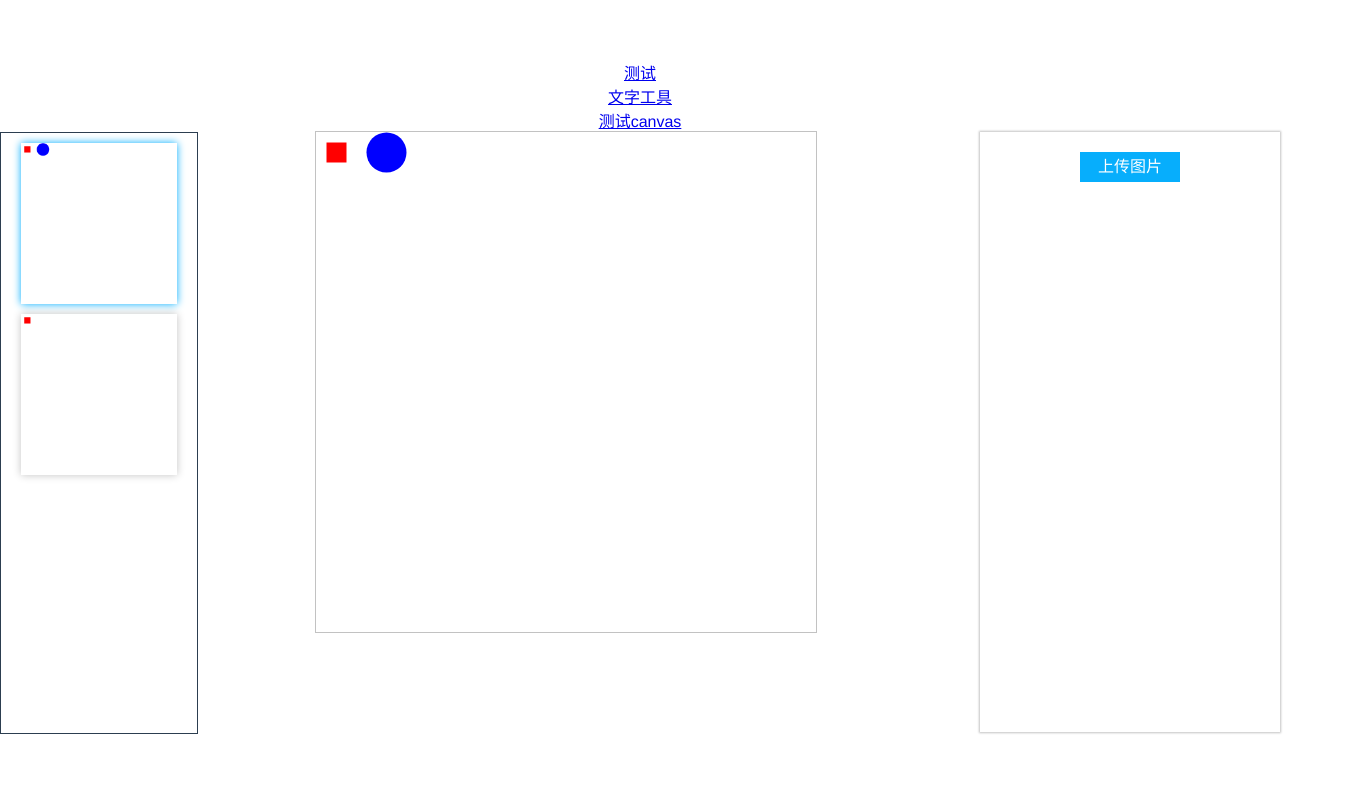
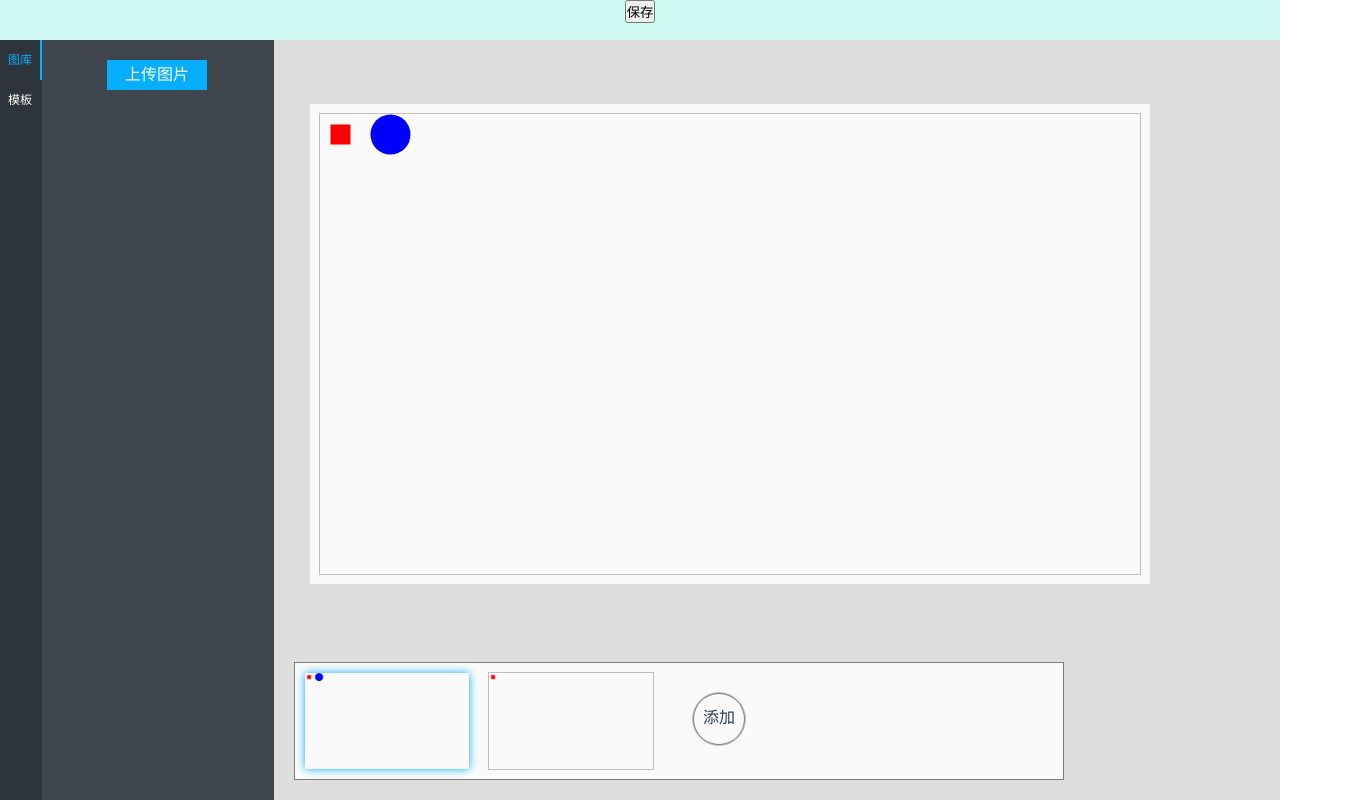
Before and after one commit to brushbird/album, a Vue app: page /#/canvasmodule in a window 1280 px wide. Shown: the whole page, 1366 px wide, since content can reach past the window. Built offline with nearby package versions, Linux system fonts and the light colour scheme.

Commit message:
update page

```diff
--- a/index.html
+++ b/index.html
@@ -2,7 +2,8 @@
 <html>
   <head>
     <meta charset="utf-8">
-    <title>album</title>
+    <meta name="viewport" content="width=1366px">
+    <title>在线设计相册</title>
   </head>
   <body>
     <div id="app"></div>
--- a/package.json
+++ b/package.json
@@ -10,6 +10,7 @@
   },
   "dependencies": {
     "vue": "^2.1.10",
+    "vue-resource": "^1.2.1",
     "vue-router": "^2.2.0"
   },
   "devDependencies": {
--- a/src/App.vue
+++ b/src/App.vue
@@ -1,15 +1,11 @@
 <template>
   <div id="app">
-    <ul>
-        <li v-for="value in list">
-          <router-link :to="value.href">{{ value.des }}</router-link>
-        </li>
-      </ul>
-    <router-view></router-view>
+    <canvasmodule></canvasmodule>
   </div>
 </template>
 
 <script>
+import canvasmodule from "components/canvasModule/canvasModule.vue";
 export default {
   name: 'app',
   data(){
@@ -20,7 +16,8 @@ export default {
         '/canvasmodule': {href: '/canvasmodule', des: "测试canvas"},
       }
     }
-  }
+  },
+  components:{canvasmodule}
 }
 </script>
 
@@ -31,6 +28,10 @@ export default {
   -moz-osx-font-smoothing: grayscale;
   text-align: center;
   color: #2c3e50;
-  margin-top: 60px;
+  position: absolute;
+  width: 100%;
+  height: 100%;
+  background-color: #ddd;
+  overflow: hidden;
 }
 </style>
--- a/src/components/canvasModule/canvasModule.less
+++ b/src/components/canvasModule/canvasModule.less
@@ -2,37 +2,75 @@
     margin: 0;
     padding: 0;
 }
-
+::-webkit-scrollbar {
+        width: 8px;
+    }
+    ::-webkit-scrollbar-button {
+        opacity: 0;
+        width: 5px;
+        height: 8px;
+    }
+    ::-webkit-scrollbar-track-piece {
+        display: none;
+    }
+    ::-webkit-scrollbar-thumb {
+        width: 8px;
+        border-radius: 10px;
+        background-color: #cdcdcd;
+    }
 .content {
-    width: 1366px;
+    width: 100%;
     height: 100%;
+    header{
+    	width: 100%;
+    	height: 40px;
+    	background-color: #cff8f2;
+    }
     .canvasContent {
-        width: 980px;
-        height: 600px;
+        width: 75%;
+        height: 100%;
         float: left;
+        position: relative;
         .left-list {
-            float: left;
-            width: 20%;
-            height: 100%;
-            overflow-y: scroll;
-            border: 1px solid;
+            width: 60%;
+            overflow-x: scroll;
+            border: 1px solid rgba(0, 0, 0, 0.5);
+            background-color: #fafafa;
+            position: fixed;
+			bottom: 20px;
+			margin-left: 20px;
             li {
-                width: 80%;
-                margin: 10px auto;
-                box-shadow: 0 0 8px 0 rgba(0, 0, 0, 0.24);
+                width: 164px;
+                margin: 10px;
+                box-shadow: 0 0 0 1px rgba(0, 0, 0, 0.24);
                 list-style: none;
+                float: left;
                 img {
-                    width: 100%;
+                    width: 164px;
                 }
+            }
+            .addCanvas{
+            	width: 50px;
+            	height: 50px;
+            	border-radius: 50px;
+            	display: block;
+            	border:1px solid rgba(0, 0, 0, 0.5);
+            	margin: 30px;
+            	float: left;
+            	line-height: 3;
+            	cursor: pointer;
             }
             .cur {
                 box-shadow: 0 0 8px 0 rgba(0, 174, 255, 1);
             }
         }
         .main-list {
-            float: left;
-            width: 75%;
-            height: 100%;
+            padding: 10px;
+            background-color: #fafafa;
+            position: absolute;
+            left: 30%;
+            top: 20%;
+            transform: translate(-30%, -20%);
             .canvas-container {
                 margin: auto;
                 line-height: 1.5;
@@ -40,51 +78,4 @@
             }
         }
     }
-    .fileContent {
-        width: 300px;
-        height: 600px;
-        box-shadow: 0 0px 2px 1px rgba(0, 0, 0, 0.24);
-        float: left;
-        .images {
-            width: 100%;
-            float: left;
-            vertical-align: top;
-            .imgContainer {
-                width: 135px;
-                position: relative;
-                margin: 10px 0px 0px 10px;
-                float: left;
-                box-shadow: 0 0px 2px 1px rgba(0, 0, 0, 0.24);
-                .del {
-                    position: absolute;
-                    top: 5px;
-                    right: 5px;
-                    cursor: pointer;
-                }
-            }
-        }
-        .fileBtn {
-            width: 100px;
-            height: 30px;
-            margin: auto;
-            border: 0;
-            background-color: #07aefc;
-            color: #fff;
-            text-align: center;
-            line-height: 30px;
-            position: relative;
-            margin: 20px 100px;
-            cursor: pointer;
-            float: left;
-            #file{
-            	opacity: 0;
-				width: 100%;
-				height: 100%;
-				position: absolute;
-				left: 0;
-				top: 0;
-				cursor: pointer;
-            }
-        }
-    }
 }
--- a/src/components/canvasModule/canvasModule.vue
+++ b/src/components/canvasModule/canvasModule.vue
@@ -1,30 +1,27 @@
 <template>
   <div class="content">
+  	<header>
+  		<button @click="addJson">保存</button>
+  	</header>
+	<fileCom @drag="drag" @allowDrop="allowDrop"></fileCom>
 	<div class="canvasContent">
+		<div class="main-list" >
+			<div v-for="(item,index) in canvasList" v-show="isActive == index" @drop='drop($event,index)' @dragover='allowDrop($event)'>
+				<canvas :id="item.id" height="460px" width="820px"></canvas>
+			</div>
+
+		</div>
 		<div class="left-list">
 			<ul>
 				<li v-for="(item,index) in canvasList" @click="setActive(index)" :class="{cur : isActive == index}">
 					<img :src="item.dataUrl">
 				</li>
+				<li class="addCanvas" @click="addCanvas">添加</li>
 			</ul>
 		</div>
-		<div class="main-list" >
-			<div v-for="(item,index) in canvasList" v-show="isActive == index" @drop='drop($event,index)' @dragover='allowDrop($event)'>
-				<canvas :id="item.id" height="500px" width="500px"></canvas>
-			</div>
-		</div>
+		<canvas id="test" height="460px" width="820px"></canvas>
 	</div>
-	<div class="fileContent">
-		<div id="images" class="images">
-		  <div class="imgContainer" v-for="(item,index) in imageList" @dragstart='drag($event)'>
-    		<img draggable="true" :src="item" width="135">
-    		<span class="del" @click="delImg(index)">删除</span>
-    	  </div>
-		</div>
-		<div class="fileBtn">上传图片
-			<input type="file" name="" value="文件" multiple="true" @change="addPic" id="file">
-		</div>
-	</div>
+
   </div>
 </template>
 
@@ -33,54 +30,48 @@
 </style>
 
 <script>
+	import fileCom from "../fileModules/fileModules.vue";
 	let dom = null,canvas = [];
 	export default{
 		data(){
 			return{
-				picValue:"",
 				isActive:0,
 				canvasList:[
 					{index: 1, id: "a", rect:{width: 20, height: 20, fill: "red", left: 10, top: 10},circle:{radius: 20, fill: "blue", left: 50, top: 0},dataUrl:"",isShow:false
 					},
 					{index: 2, id: "b", rect:{width: 20, height: 20, fill: "red", left: 10, top: 10},dataUrl:"",isShow:false}
 				],
-				imageList:[],
+				canvasJson:[]
 			}
 		},
 		computed:{
 
+
 		},
 		methods:{
+			addCanvas:function(){
+				let length = this.canvasList.length;
+				this.canvasList.push("");
+				this.isActive = length;
+				console.log(this.isActive);
+			},
+			addJson:function(){
+				let that = this;
+				let index = canvas.length;
+				for(let i = 0; i<index; i++)
+				{
+					that.canvasJson.push(canvas[i].toJSON());
+				}
+				console.log(this.canvasJson[0]);
+				// let canvas1 = new fabric.Canvas("test");
+				// let json = this.canvasJson[0];
+				// canvas1.loadFromJSON(json, canvas1.renderAll.bind(canvas1), function(o, object) {
+   	// 				//console.log(o, object);
+  		// 		});
+			},
 			setActive:function(index){
 				this.isActive = index;
 			},
-			triger:function(){
-
-			},
-			addPic:function(e){
-				let files = e.target.files || e.dataTransfer.files;
-                if (!files.length)return;
-                this.createImage(files);
-            },
-            delImg:function(index){
-            	this.imageList.splice(index,1);
-            },
-            createImage(file) {
-                if(typeof FileReader==='undefined'){
-                    alert('您的浏览器不支持图片上传，请升级您的浏览器');
-                    return false;
-                }
-                let image = new Image();
-                let vm = this;
-                let leng=file.length;
-                for(let i=0;i<leng;i++){
-                    let reader = new FileReader();
-                    reader.readAsDataURL(file[i]);
-                    reader.onload =function(e){
-                    	vm.imageList.push(e.target.result);
-                    };
-                }
-            },
             drag:function(e){
             	dom = e.target;
             },
@@ -95,13 +86,16 @@
    				let newImage = new fabric.Image(dom, {
        				width: dom.width,
        				height: dom.height,
-       				left: e.layerX,
-       				top: e.layerY
+       				left: e.offsetX,
+       				top: e.offsetY,
    				});
    				canvas[index].add(newImage);
 				that.canvasList[index].dataUrl=canvas[index].toDataURL();
    				return false;
             },
+		},
+		beforeMount:function(){
+
 		},
 		mounted: function(){
 			for(let i=0; i<this.canvasList.length; i++)
@@ -135,6 +129,7 @@
 				});
 		}
 	},
+	components:{fileCom}
 	}
 
 </script>
--- /dev/null
+++ b/src/components/fileModules/fileModules.less
@@ -0,0 +1,87 @@
+* {
+    margin: 0;
+    padding: 0;
+}
+.fileModules{
+	width: 274px;
+	height: 100%;
+	position: relative;
+	float: left;
+	.navbar{
+		width: 42px;
+		height: 100%;
+		background-color: #2e343c;
+		position: absolute;
+		top: 0;
+		left: 0;
+		z-index: 10;
+		.base{
+			display: block;
+			list-style: none;
+			width: 30px;
+			height: 30px;
+			padding: 5px;
+			color: #fff;
+			float: left;
+			font-size: 12px;
+			line-height: 30px;
+			cursor: pointer;
+		}
+		.active{
+			color: #07aefc;
+			border-right: 2px solid #07aefc;
+		}
+	}
+	.fileContent,.moduleContent{
+		width: 234px;
+		height: 100%;
+		position: absolute;
+		left: 40px;
+		top: 0;
+		background-color: #3e454d;
+		z-index: 9;
+	}
+	.fileContent{
+		.images {
+            width: 100%;
+            float: left;
+            vertical-align: top;
+            .imgContainer {
+                width: 100px;
+                position: relative;
+                margin: 10px 0px 0px 10px;
+                float: left;
+                box-shadow: 0 0px 2px 1px rgba(0, 0, 0, 0.24);
+                .del {
+                    position: absolute;
+                    top: 5px;
+                    right: 5px;
+                    cursor: pointer;
+                }
+            }
+        }
+        .fileBtn {
+            width: 100px;
+            height: 30px;
+            margin: auto;
+            border: 0;
+            background-color: #07aefc;
+            color: #fff;
+            text-align: center;
+            line-height: 30px;
+            position: relative;
+            margin: 20px 67px;
+            cursor: pointer;
+            float: left;
+            #file{
+            	opacity: 0;
+				width: 100%;
+				height: 100%;
+				position: absolute;
+				left: 0;
+				top: 0;
+				cursor: pointer;
+            }
+        }
+	}
+}
--- /dev/null
+++ b/src/components/fileModules/fileModules.vue
@@ -0,0 +1,112 @@
+<template>
+  <div class="fileModules">
+	<div class="navbar">
+		<ul>
+			<li :class="{active: isActive}" class="base" @click="setActive($event)">图库</li>
+			<li :class="{active: !isActive}" class="base" @click="setActive($event)">模板</li>
+		</ul>
+	</div>
+	<div class="fileContent" v-show="isActive">
+		<div class="fileBtn">上传图片
+			<input type="file" name="" value="文件" multiple="true" @change="addPic" id="file">
+		</div>
+		<div id="images" class="images">
+		  <div class="imgContainer" v-for="(item,index) in imageList" @dragstart='drag($event)'>
+    		<img draggable="true" :src="item" width="100">
+    		<span class="del" @click="delImg(index)">删除</span>
+    	  </div>
+		</div>
+	</div>
+	<div class="moduleContent" v-show="!isActive">
+
+	</div>
+  </div>
+</template>
+
+<style lang="less">
+  @import "fileModules.less";
+</style>
+
+<script>
+	export default{
+		data(){
+			return{
+				isActive:true,
+				imageList:[],
+
+			}
+		},
+		computed:{
+
+		},
+		methods:{
+			setActive:function(e){
+				if(!e.target.classList.contains("active"))
+					this.isActive = !this.isActive;
+			},
+			drag:function(e){
+            	this.$emit('drag',e);
+            },
+            allowDrop:function(e){
+            	this.$emit('allowDrop',e);
+            },
+			addPic:function(e){
+				let files = e.target.files || e.dataTransfer.files;
+                if (!files.length)return;
+                this.createImage(files);
+            },
+            delImg:function(index){
+            	this.imageList.splice(index,1);
+            },
+            createImage(file) {
+                if(typeof FileReader==='undefined'){
+                    alert('您的浏览器不支持图片上传，请升级您的浏览器');
+                    return false;
+                }
+                let image = new Image();
+                let vm = this;
+                let leng=file.length;
+                for(let i=0;i<leng;i++){
+                    let reader = new FileReader();
+                    reader.readAsDataURL(file[i]);
+                    reader.onload =function(e){
+                    	vm.imageList.push(e.target.result);
+                    };
+                }
+            },
+		},
+		mounted: function(){
+		// 	for(let i=0; i<this.canvasList.length; i++)
+		// 	{
+		// 		let that = this;
+		// 		let tag = document.getElementById(this.canvasList[i].id);
+		// 		canvas[i] = new fabric.Canvas(tag);
+		// 		if(typeof(this.canvasList[i].rect)!="undefined"){
+		// 			let rect = new fabric.Rect({
+		// 				width: this.canvasList[i].rect.width,
+		// 				height: this.canvasList[i].rect.height,
+		// 				fill: this.canvasList[i].rect.fill,
+		// 				left: this.canvasList[i].rect.left,
+		// 				top: this.canvasList[i].rect.top
+		// 			});
+		// 			canvas[i].add(rect);
+		// 		}
+		// 		if(typeof(this.canvasList[i].circle)!="undefined"){
+		// 			let circle = new fabric.Circle({
+		// 				radius: this.canvasList[i].circle.radius,
+		// 				fill: this.canvasList[i].circle.fill,
+		// 				left: this.canvasList[i].circle.left,
+		// 				top: this.canvasList[i].circle.top
+		// 			});
+		// 			canvas[i].add(circle);
+		// 		}
+		// 		this.canvasList[i].dataUrl=canvas[i].toDataURL();
+		// 		canvas[i].on("object:modified",function(e){
+		// 			let ev = e.target;
+		// 			that.canvasList[i].dataUrl=canvas[i].toDataURL();
+		// 		});
+		// }
+	},
+	}
+
+</script>
--- a/src/components/testDemo/test.vue
+++ b/src/components/testDemo/test.vue
@@ -76,7 +76,7 @@
   </div>
 </template>
 
-<style lang="less">
+<style lang="less" scoped>
   @import "test.less";
 </style>
 
```
